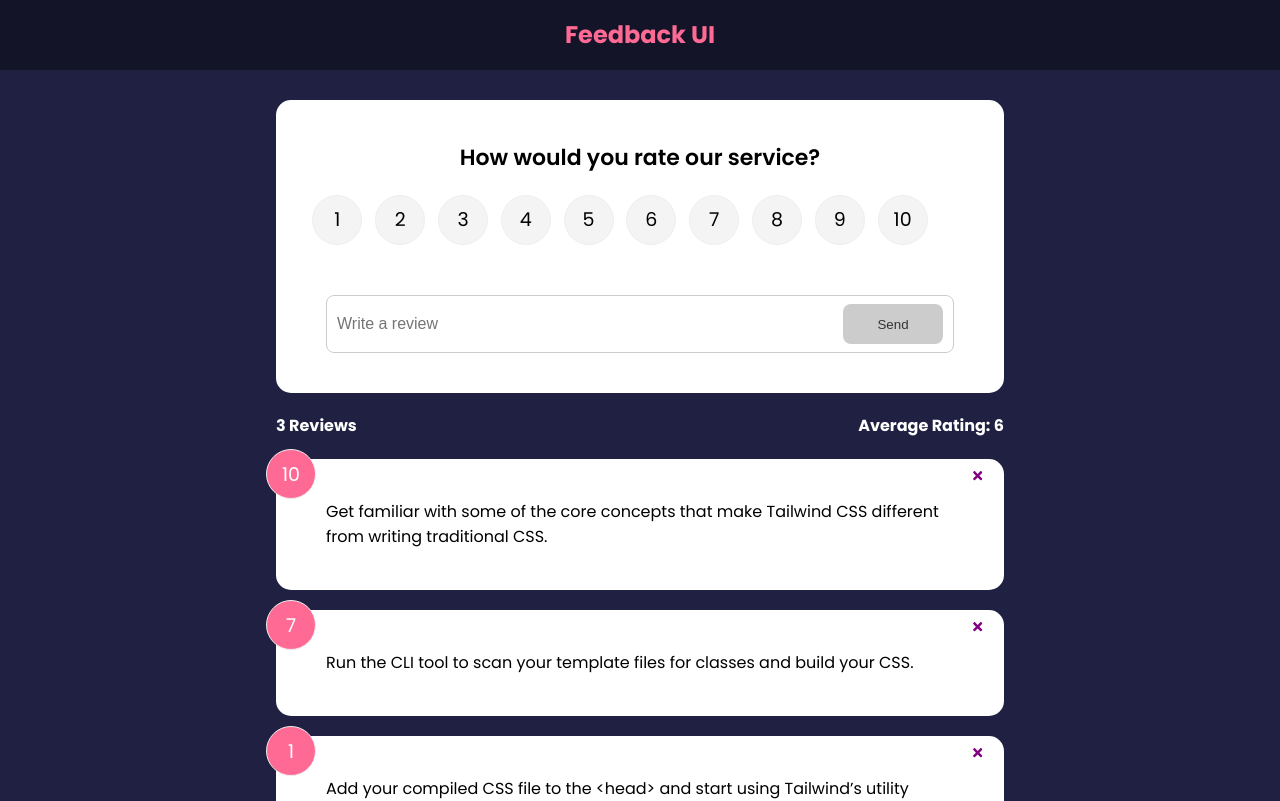
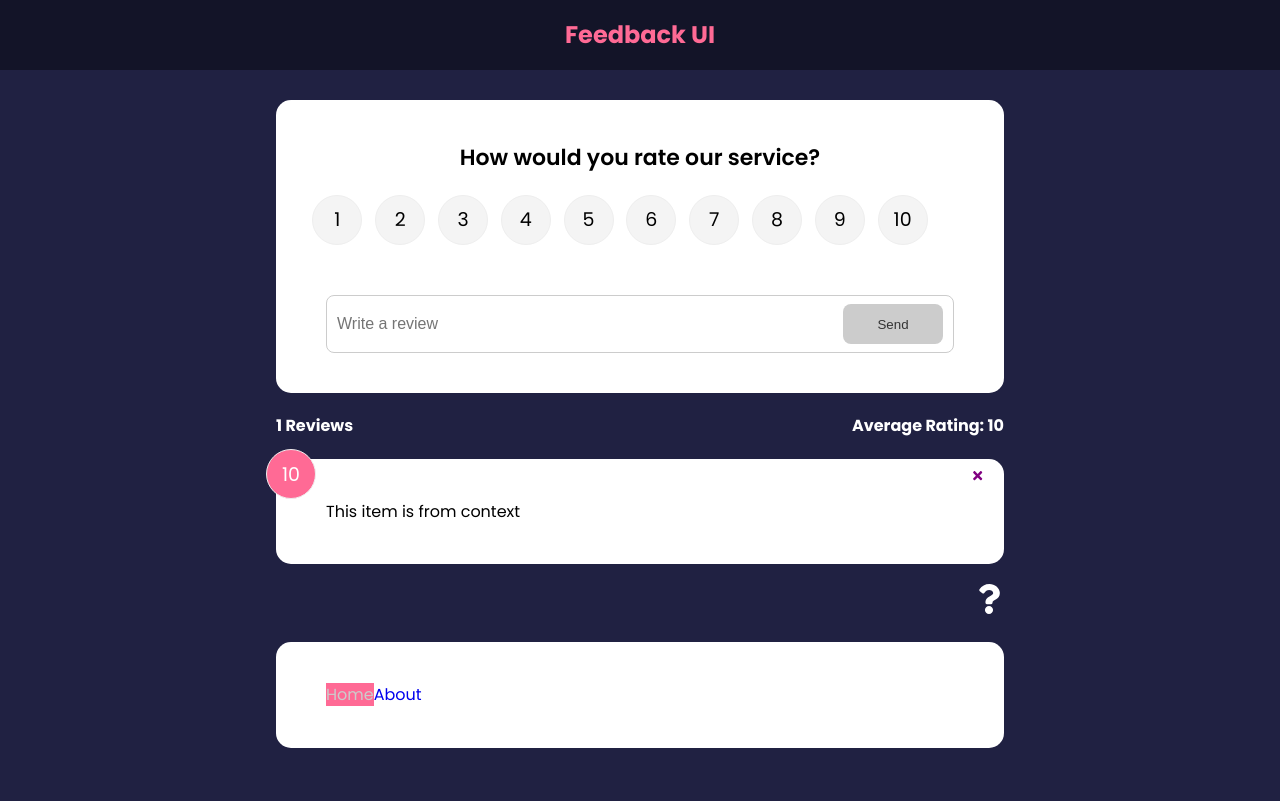
Before and after one commit to frontendmyfriend/feedback_app_Traversy_react, a React (Create React App) app: page / in a window 1280 px wide. Shown: the top 801 px of the page. Built offline with nearby package versions, Linux system fonts and the light colour scheme.

Commit message:
added FeedbackContext within useContext,

```diff
--- a/src/App.js
+++ b/src/App.js
@@ -1,35 +1,20 @@
-import { v4 as uuidv4 } from "uuid";
-import { useState } from "react";
+// import { useState } from "react";
 import { BrowserRouter as Router, Route, Routes, NavLink } from "react-router-dom";
 import Card from "./components/shared/Card";
 import Header from "./components/Header";
 import FeedbackList from "./components/FeedbackList";
-import FeedbackData from "./data/FeedbackData";
+// import FeedbackData from "./data/FeedbackData";
 import FeedbackStats from "./components/FeedbackStats";
 import FeedbackForm from "./components/FeedbackForm";
 import AboutPage from "./pages/AboutPage";
+import { FeedbackProvider } from "./context/FeedbackContext";
 import AboutIconLink from "./components/AboutIconLink";
 import Post from "./components/Post";
 
 function App() {
-  const [feedback, setFeedback] = useState(FeedbackData);
-
-  const addFeedback = (newFeedback) => {
-    newFeedback.id = uuidv4();
-    if (newFeedback.rating === +"") {
-      alert("Chhose rating");
-    } else {
-      setFeedback([newFeedback, ...feedback]);
-    }
-  };
-
-  const deleteFeedback = (id) => {
-    if (window.confirm("Are you sure you want to delete?")) {
-      setFeedback(feedback.filter((item) => item.id !== id));
-    }
-  };
 
   return (
+    <FeedbackProvider>
     <Router>
       <Header />
       <div className="container">
@@ -39,11 +24,13 @@
             path="/"
             element={
               <>
-                <FeedbackForm handleAdd={addFeedback} />
-                <FeedbackStats feedback={feedback} />
+                <FeedbackForm />
+                <FeedbackStats/>
+                {/* <FeedbackStats feedback={feedback} /> */}
+
                 <FeedbackList
-                  feedback={feedback}
-                  handleDelete={deleteFeedback}
+                  // feedback={feedback}
+                  // handleDelete={deleteFeedback}
                 />
                 <AboutIconLink />
               </>
@@ -69,6 +56,7 @@
         </Card>
       </div>
     </Router>
+    </FeedbackProvider>
   );
 }
 
--- a/src/components/FeedbackForm.jsx
+++ b/src/components/FeedbackForm.jsx
@@ -1,16 +1,18 @@
-import {useState} from "react"
+import {useState, useContext} from "react"
 import Card from "./shared/Card"
 import Button from "./shared/Button"
 import RatingSelect from "./RatingSelect"
 import PropTypes from 'prop-types'
+import FeedbackContext from "../context/FeedbackContext"
 
-function FeedbackForm ({handleAdd}) {
+function FeedbackForm () {
   const [text, setText] = useState('')
   const [rating, setRating] = useState()
 
   const [btnDisabled, setBtnDisabled] = useState(true)
   const [message, setMessage] = useState('')
 
+  const {addFeedback} = useContext(FeedbackContext)
 
 
   const handleTextChange = (e) => {
@@ -36,7 +38,7 @@
         text,
         rating
       }
-      handleAdd(newFeedback)
+      addFeedback(newFeedback)
       setText('')
     }
   }
--- a/src/components/FeedbackItem.jsx
+++ b/src/components/FeedbackItem.jsx
@@ -1,16 +1,19 @@
 import Card from "./shared/Card"
-import PropTypes from 'prop-types'
+// import PropTypes from 'prop-types'
 import {FaTimes} from 'react-icons/fa'
+import { useContext } from "react"
+import FeedbackContext from "../context/FeedbackContext"
 
-function FeedbackItem ({item, handleDelete}) {
+function FeedbackItem ({item}) {
 
+  const {deleteFeedback}= useContext(FeedbackContext)
 
   return (
     <Card>
       <div className="num-display">{item.rating}</div>
 
       <button
-        onClick={() => handleDelete(item.id)} className="close">
+        onClick={() => deleteFeedback(item.id)} className="close">
         <FaTimes color="purple" />
       </button>
 
@@ -20,9 +23,9 @@
   )
 }
 
-FeedbackItem.propTypes = {
-  item: PropTypes.object.isRequired
-}
+// FeedbackItem.propTypes = {
+//   item: PropTypes.object.isRequired
+// }
 
 export default FeedbackItem
 
--- a/src/components/FeedbackList.jsx
+++ b/src/components/FeedbackList.jsx
@@ -1,8 +1,12 @@
 import FeedbackItem from "./FeedbackItem"
-import PropTypes from 'prop-types'
+// import PropTypes from 'prop-types'
 import {motion, AnimatePresence} from 'framer-motion'
+import { useContext } from "react"
+import FeedbackContext from "../context/FeedbackContext"
 
-function FeedbackList ({feedback, handleDelete}) {
+function FeedbackList () {
+
+    const {feedback}= useContext(FeedbackContext)
 
     if (!feedback||feedback.length === 0) {
         return <p>No Feedback Yet</p>
@@ -20,7 +24,7 @@
                         <FeedbackItem
                             key={item.id}
                             item={item}
-                            handleDelete={handleDelete}
+
                         />
                     </motion.div>
                 ))}
@@ -46,14 +50,14 @@
 //   )
 }
 
-FeedbackList.propTypes = {
-    feedback: PropTypes.arrayOf(
-        PropTypes.shape({
-            id: PropTypes.number.isRequired,
-            text: PropTypes.string.isRequired,
-            rating: PropTypes.number.isRequired
-        })
-    )
-}
+// FeedbackList.propTypes = {
+//     feedback: PropTypes.arrayOf(
+//         PropTypes.shape({
+//             id: PropTypes.number.isRequired,
+//             text: PropTypes.string.isRequired,
+//             rating: PropTypes.number.isRequired
+//         })
+//     )
+// }
 
 export default FeedbackList
--- a/src/components/FeedbackStats.jsx
+++ b/src/components/FeedbackStats.jsx
@@ -1,6 +1,12 @@
-import PropTypes from 'prop-types'
+// import PropTypes from 'prop-types'
+import { useContext } from 'react'
+import FeedbackContext from '../context/FeedbackContext'
 
-function FeedbackStats ({feedback}) {
+function FeedbackStats () {
+
+  const {feedback}= useContext(FeedbackContext)
+
+
     // calculate ratings avwerage
     let average = feedback.reduce((acc, cur) => {
       return acc +  cur.rating
@@ -16,8 +22,8 @@
   )
 }
 
-FeedbackStats.propTypes = {
-    feedback: PropTypes.array.isRequired,
-}
+// FeedbackStats.propTypes = {
+//     feedback: PropTypes.array.isRequired,
+// }
 
 export default FeedbackStats
--- /dev/null
+++ b/src/context/FeedbackContext.js
@@ -0,0 +1,41 @@
+import { createContext, useState } from "react";
+import { v4 as uuidv4 } from "uuid";
+
+const FeedbackContext = createContext()
+
+export const FeedbackProvider = ({children})=>{
+
+  const [feedback, setFeedback] = useState([
+    {
+      id:1,
+      text: 'This item is from context',
+      rating: 10
+    }
+  ])
+
+
+  const addFeedback = (newFeedback) => {
+    newFeedback.id = uuidv4();
+    if (newFeedback.rating === +"") {
+      alert("Choose rating");
+    } else {
+      setFeedback([newFeedback, ...feedback]);
+    }
+  };
+
+  const deleteFeedback = (id) => {
+    if (window.confirm("Are you sure you want to delete?")) {
+      setFeedback(feedback.filter((item) => item.id !== id));
+    }
+  }
+
+  return <FeedbackContext.Provider value={{
+    feedback,
+    deleteFeedback,
+    addFeedback
+  }}>
+    {children}
+  </FeedbackContext.Provider>
+}
+
+export default FeedbackContext
```
